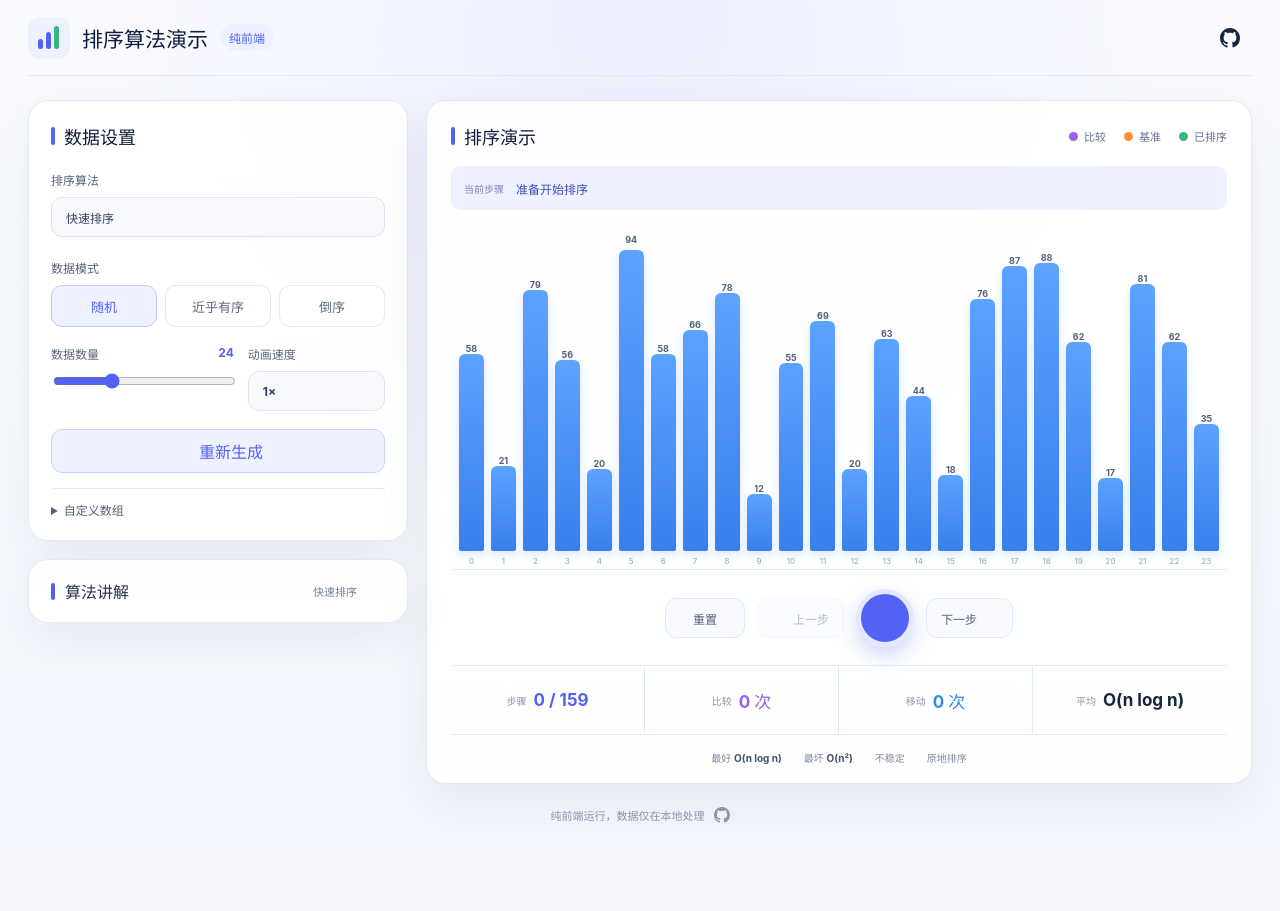
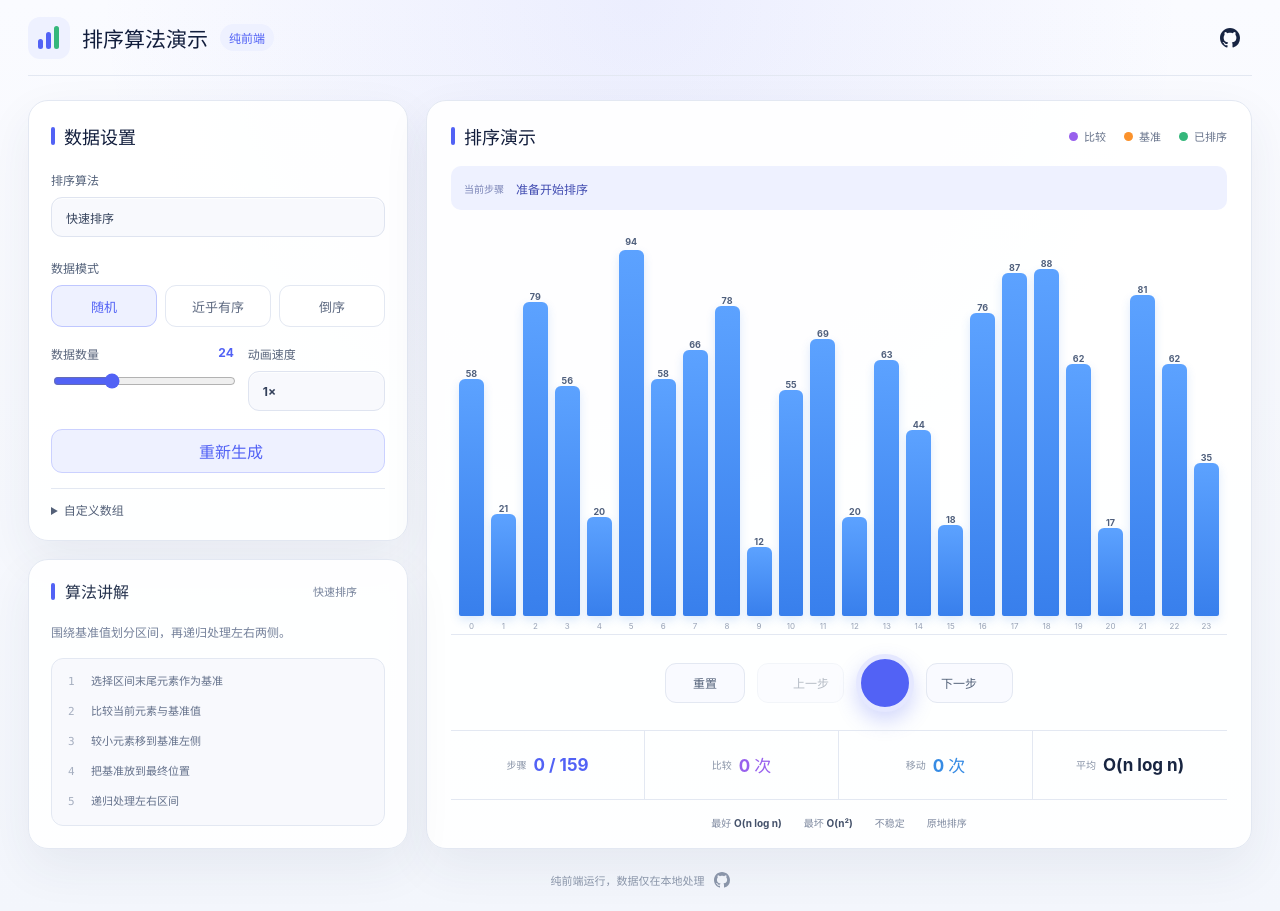
Before and after one commit to xxhh0822/sort, a Vue app: page / in a window 1280 px wide. Before the commit the page ends 846 px from the top, so only its background shows below. Built offline with nearby package versions, Linux system fonts and the light colour scheme; some icons are missing.

Commit message:
fix: align full-height sorting layout

```diff
--- a/src/App.vue
+++ b/src/App.vue
@@ -266,7 +266,7 @@ onBeforeUnmount(pause)
           </div>
         </section>
 
-        <details class="card teaching-card">
+        <details class="card teaching-card" open>
           <summary><span>算法讲解</span><small>{{ algorithm.name }}</small><ChevronDown :size="18" aria-hidden="true" /></summary>
           <div class="teaching-content">
             <p class="algorithm-summary">{{ algorithm.summary }}</p>
--- a/src/style.css
+++ b/src/style.css
@@ -33,7 +33,7 @@ button:focus-visible, a:focus-visible, input:focus-visible, select:focus-visible
   outline-offset: 3px;
 }
 
-.page-shell { width: min(1500px, calc(100% - 56px)); margin: 0 auto; }
+.page-shell { display: flex; width: min(1500px, calc(100% - 56px)); min-height: 100vh; margin: 0 auto; flex-direction: column; }
 .site-header {
   display: flex;
   align-items: center;
@@ -61,10 +61,11 @@ button:focus-visible, a:focus-visible, input:focus-visible, select:focus-visible
 .github-link { display: grid; width: 44px; height: 44px; place-items: center; color: #172442; border-radius: 12px; transition: color 0.15s, background 0.15s; }
 .github-link:hover { color: var(--primary); background: var(--primary-soft); }
 
-main { padding: 24px 0 0; }
+main { display: flex; min-height: 0; padding: 24px 0 0; flex: 1; }
 
 .workspace {
   display: grid;
+  width: 100%;
   grid-template-areas:
     "settings visualizer"
     "teaching visualizer";
@@ -72,6 +73,7 @@ main { padding: 24px 0 0; }
   grid-template-rows: auto 1fr;
   gap: 18px;
   align-items: start;
+  flex: 1;
 }
 .card { border: 1px solid var(--line); border-radius: 20px; background: var(--surface); box-shadow: 0 18px 48px rgba(41, 54, 91, 0.07); }
 .settings-card, .teaching-card { padding: 22px; }
@@ -99,20 +101,22 @@ input[type="range"] { width: 100%; accent-color: var(--primary); }
 .input-error { margin: 7px 0 0; color: #d94757; font-size: 11px; }
 
 .teaching-card { grid-area: teaching; padding: 0; overflow: hidden; }
+.teaching-card[open] { display: flex; align-self: stretch; flex-direction: column; }
 .teaching-card > summary { display: flex; min-height: 62px; padding: 0 22px; align-items: center; gap: 10px; color: #26334e; cursor: pointer; list-style: none; font-size: 16px; font-weight: 800; }
 .teaching-card > summary::-webkit-details-marker { display: none; }
 .teaching-card > summary::before { width: 4px; height: 17px; border-radius: 99px; background: var(--primary); content: ""; }
 .teaching-card > summary small { margin-left: auto; color: var(--muted); font-size: 11px; font-weight: 600; }
 .teaching-card > summary svg { color: #8490a7; transition: transform 0.16s; }
 .teaching-card[open] > summary svg { transform: rotate(180deg); }
-.teaching-content { display: grid; gap: 14px; padding: 0 22px 22px; }
-.pseudocode { margin: 0; padding: 8px; list-style: none; border: 1px solid var(--line); border-radius: 12px; background: #f8f9fd; counter-reset: line; }
+.teaching-content { display: grid; grid-template-rows: auto minmax(0, 1fr); gap: 14px; padding: 0 22px 22px; flex: 1; }
+.teaching-card[open] > .teaching-content { min-height: calc(100% - 62px); }
+.pseudocode { display: flex; height: 100%; margin: 0; padding: 8px; flex-direction: column; justify-content: space-evenly; list-style: none; border: 1px solid var(--line); border-radius: 12px; background: #f8f9fd; counter-reset: line; }
 .pseudocode li { display: flex; gap: 9px; min-height: 30px; padding: 6px 8px; border-radius: 7px; color: #63708a; font: 11px/1.55 Consolas, "Microsoft YaHei", monospace; }
 .pseudocode li > span { width: 14px; flex: 0 0 auto; color: #a6afc0; }
 .pseudocode li.active { color: #3341b5; background: #e8ebff; font-weight: 700; }
 .algorithm-summary { margin: 0; color: var(--muted); font-size: 12px; line-height: 1.8; }
 
-.visualizer-card { grid-area: visualizer; display: flex; min-height: 620px; padding: 22px 24px 18px; flex-direction: column; }
+.visualizer-card { grid-area: visualizer; display: flex; min-height: 620px; padding: 22px 24px 18px; align-self: stretch; flex-direction: column; }
 .visualizer-head { display: flex; align-items: center; justify-content: space-between; gap: 16px; }
 .legend { display: flex; gap: 18px; color: #67738b; font-size: 11px; }
 .legend span { display: flex; align-items: center; gap: 6px; }
@@ -124,7 +128,7 @@ input[type="range"] { width: 100%; accent-color: var(--primary); }
 .current-step-banner { display: flex; min-height: 44px; margin-top: 17px; padding: 9px 13px; align-items: center; gap: 12px; border-radius: 10px; color: #3f4ab0; background: var(--primary-soft); }
 .current-step-banner span { flex: 0 0 auto; color: #7b85b7; font-size: 10px; font-weight: 700; }
 .current-step-banner strong { font-size: 12px; }
-.bars { display: flex; align-items: flex-end; gap: clamp(2px, 0.55vw, 9px); height: 342px; margin: 18px 0 12px; padding: 22px 8px 0; border-bottom: 1px solid var(--line); }
+.bars { display: flex; min-height: 342px; margin: 18px 0 12px; padding: 22px 8px 0; flex: 1; align-items: flex-end; gap: clamp(2px, 0.55vw, 9px); border-bottom: 1px solid var(--line); }
 .bar-slot { position: relative; display: flex; min-width: 0; height: 100%; flex: 1; align-items: center; justify-content: flex-end; flex-direction: column; }
 .bar { display: block; width: 100%; max-width: 34px; min-width: 3px; border-radius: 6px 6px 2px 2px; background: linear-gradient(180deg, #5ca2ff, #387fec); box-shadow: 0 4px 10px rgba(50, 126, 234, 0.17); transition: height 0.18s ease, background 0.16s ease; }
 .bar.comparing { background: linear-gradient(180deg, #ad74f3, var(--compare)); }
@@ -185,12 +189,13 @@ footer a:hover { color: var(--primary); }
   .settings-card, .teaching-card, .visualizer-card { padding: 18px 15px; border-radius: 16px; }
   .teaching-card { padding: 0; }
   .teaching-card > summary { min-height: 58px; padding: 0 15px; }
+  .teaching-card[open] > .teaching-content { min-height: 0; }
   .teaching-content { grid-template-columns: 1fr; gap: 12px; padding: 0 15px 15px; }
   .control-grid { grid-template-columns: 1fr 0.7fr; }
   .visualizer-head { align-items: flex-start; flex-direction: column; }
   .legend { gap: 12px; }
   .current-step-banner { align-items: flex-start; flex-direction: column; gap: 3px; }
-  .bars { height: 300px; gap: 2px; margin-top: 12px; padding-right: 0; padding-left: 0; }
+  .bars { height: 300px; min-height: 0; flex: none; gap: 2px; margin-top: 12px; padding-right: 0; padding-left: 0; }
   .bar { border-radius: 4px 4px 1px 1px; }
   .bar-value, .bar-slot small { display: none; }
   .playback { gap: 6px; }
```
Also changed, not shown: 1 other file (tests, documents, lock files or other folders).
